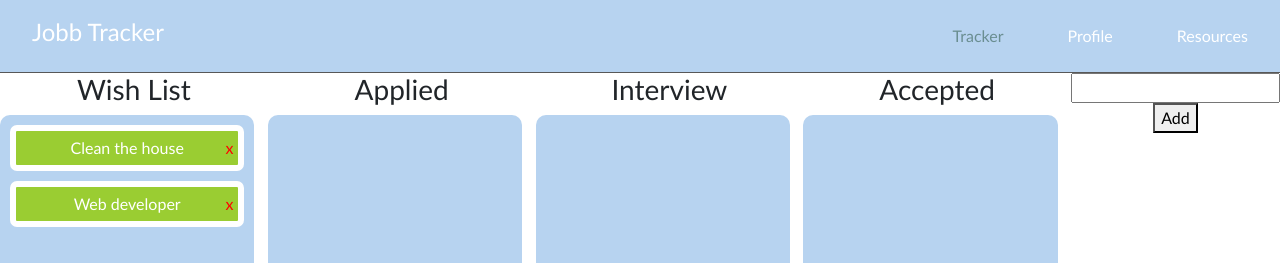
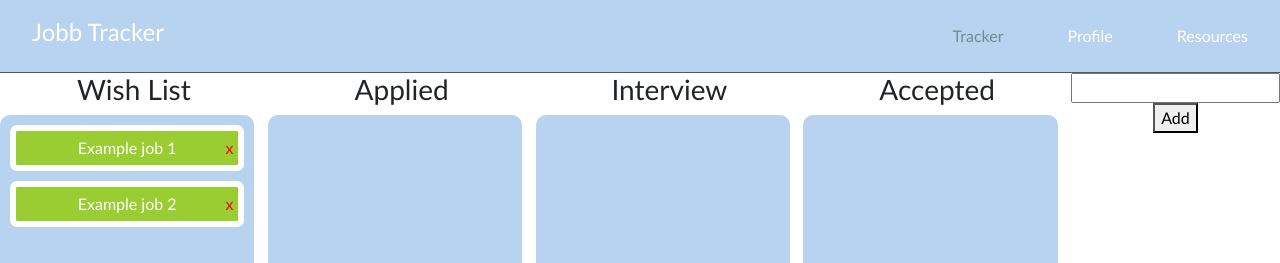
Before and after one commit to Dominik-Jad/job-tracker, a React (Vite) app: page / in a window 1280 px wide. Shown: the top 263 px of the page. Built offline with nearby package versions, Linux system fonts and the light colour scheme.

Commit message:
updated tracker

```diff
--- a/src/pages/Tracker.jsx
+++ b/src/pages/Tracker.jsx
@@ -6,12 +6,12 @@ import { v4 } from "uuid";
 
 const job = {
   id: v4(),
-  name: "Clean the house"
+  name: "Example job 1 "
 }
 
 const job2 = {
   id: v4(),
-  name: "Web developer"
+  name: "Example job 2 "
 }
 
 const Tracker = () => {
@@ -138,5 +138,6 @@ const Tracker = () => {
     </div>
   );
 };
+console.log (useState)
 
 export default Tracker;
```
